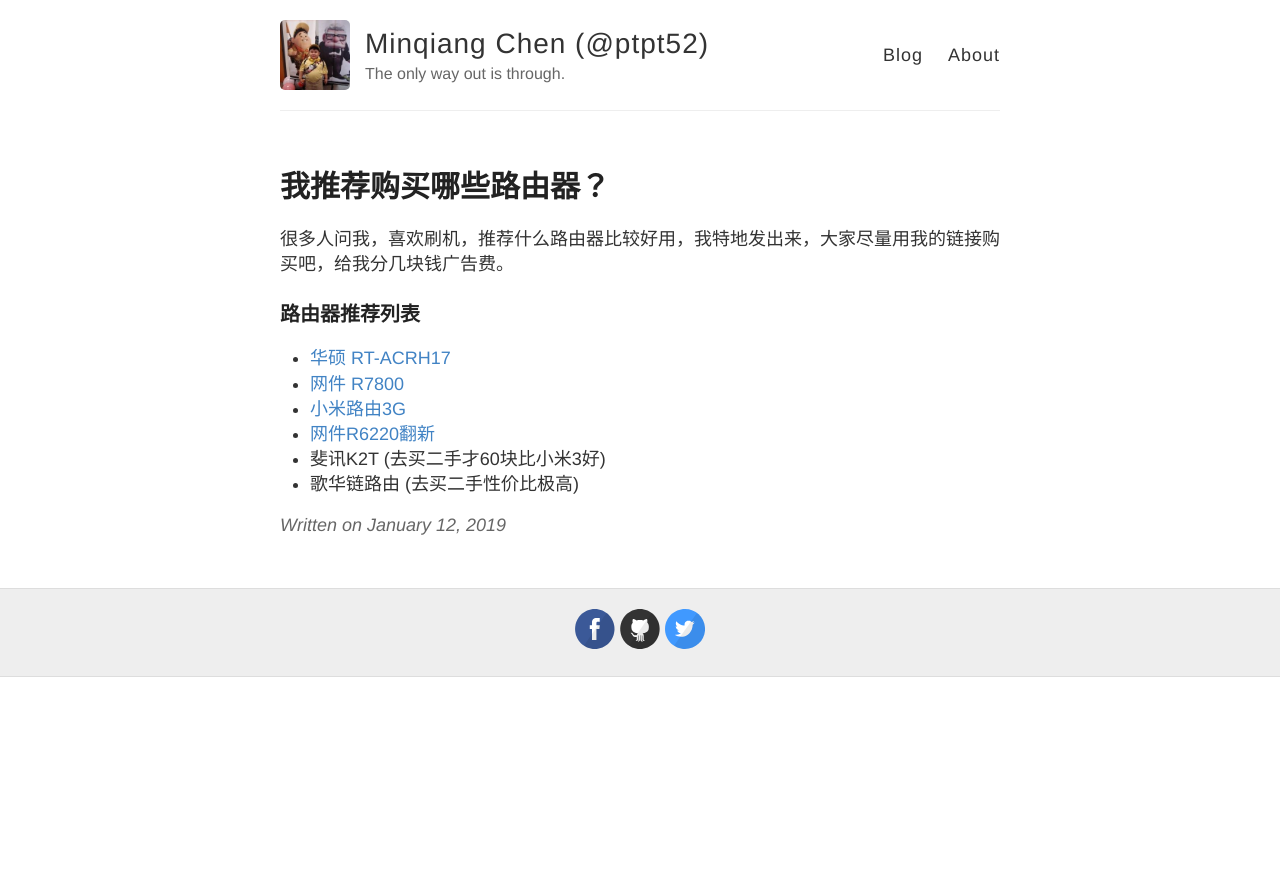
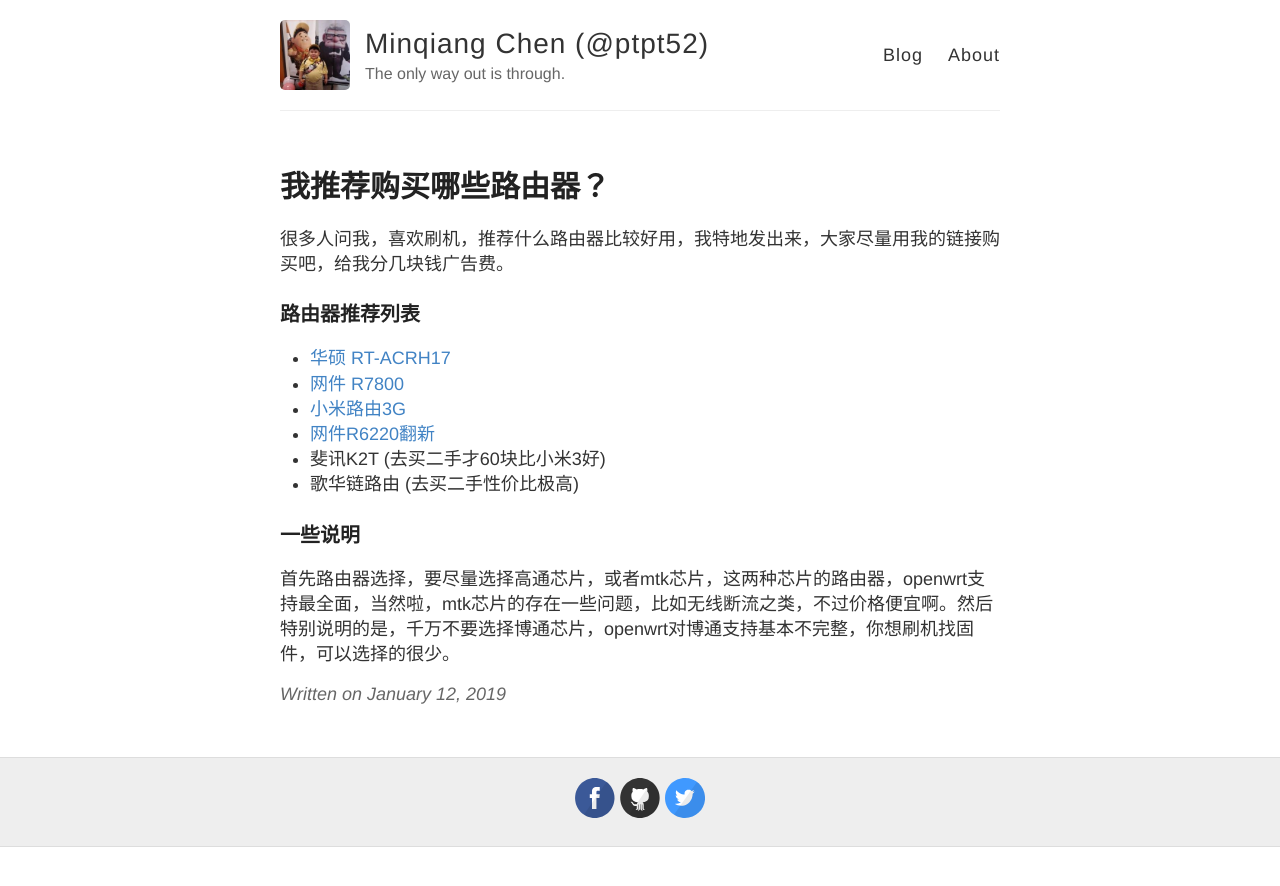
Before and after one commit to ptpt52/ptpt52.github.io, a Jekyll site: the page built from _posts/2019-01-12-ad-router-link.md, in a window 1280 px wide. Shown: the top 886 px of the page. Built offline with Jekyll 4.4.1, drawn with Linux system fonts in a browser that asks for light colours.

Commit message:
_posts: update note

```diff
--- a/_posts/2019-01-12-ad-router-link.md
+++ b/_posts/2019-01-12-ad-router-link.md
@@ -12,3 +12,6 @@ title: 我推荐购买哪些路由器？
 * [网件R6220翻新](https://dwz.cn/b3KyRb20)
 * 斐讯K2T (去买二手才60块比小米3好)
 * 歌华链路由 (去买二手性价比极高)
+
+### 一些说明
+首先路由器选择，要尽量选择高通芯片，或者mtk芯片，这两种芯片的路由器，openwrt支持最全面，当然啦，mtk芯片的存在一些问题，比如无线断流之类，不过价格便宜啊。然后特别说明的是，千万不要选择博通芯片，openwrt对博通支持基本不完整，你想刷机找固件，可以选择的很少。
```
